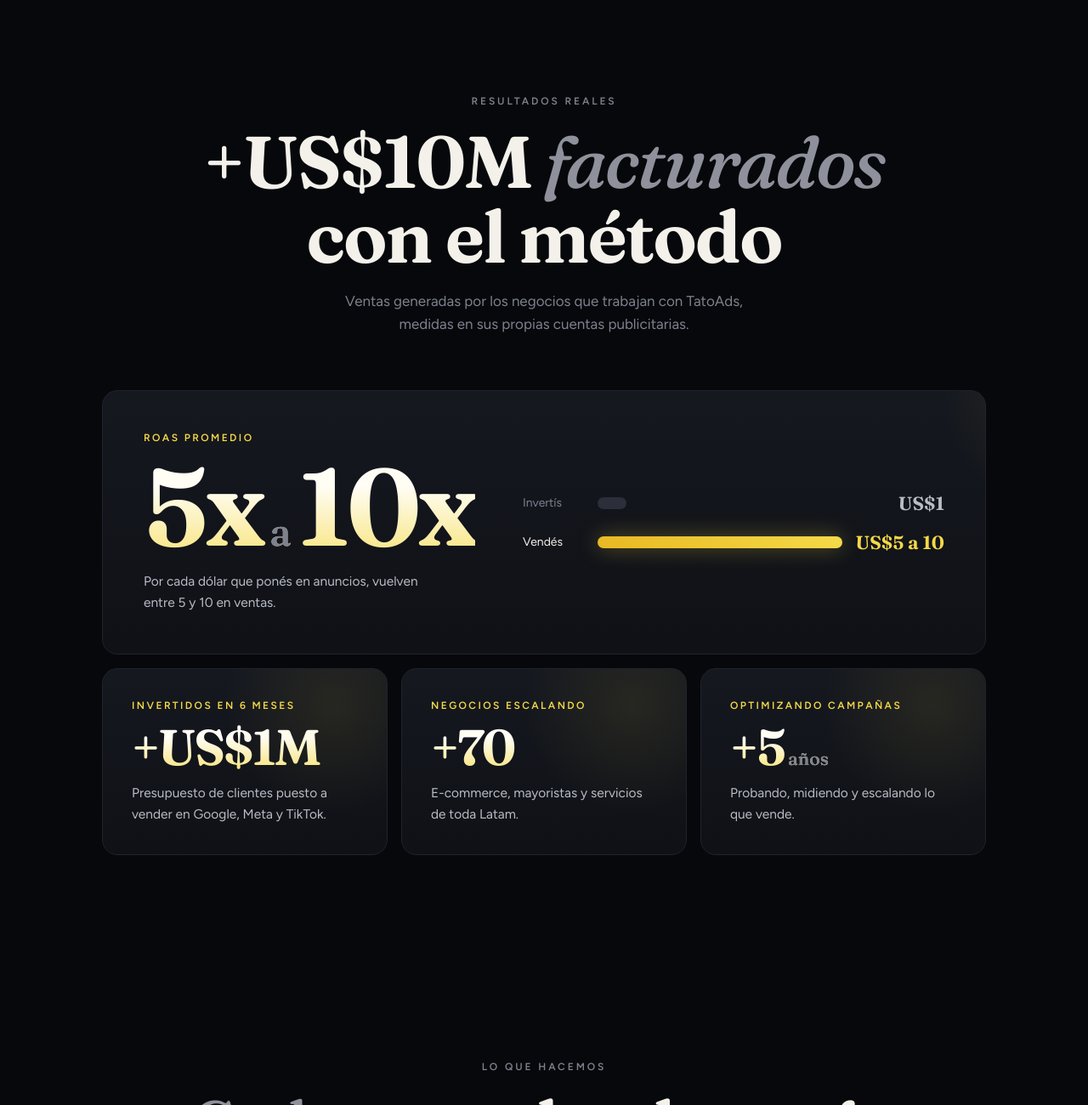
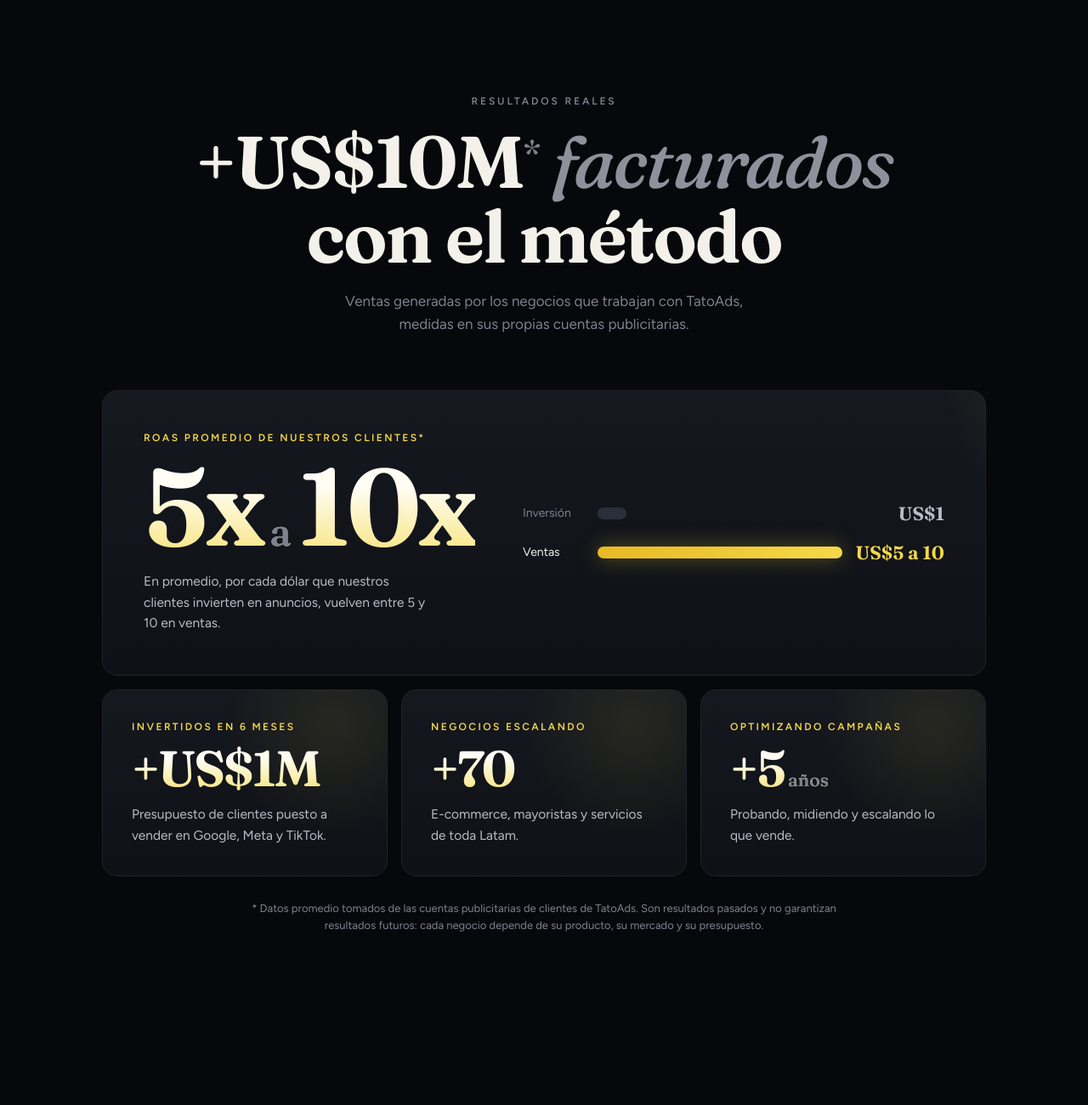
Before and after one commit to tatolastt/Web-Casi-Final, a plain HTML site: page index.html in a window 1280 px wide. Shown: the part 1600-2900 px from the top of the page at 85% size. Drawn offline with Linux system fonts and the light colour scheme.

Commit message:
Add files via upload

```diff
--- a/index.html
+++ b/index.html
@@ -11,7 +11,7 @@ j=d.createElement(s),dl=l!='dataLayer'?'&l='+l:'';j.async=true;j.src=
 })(window,document,'script','dataLayer','GTM-MZG3T6FV');</script>
 <!-- End Google Tag Manager -->
 <title>TatoAds | Agencia de Google Ads y Meta Ads en Argentina</title>
-<meta name="description" content="Agencia Google Partner de Google Ads, Meta Ads y TikTok Ads. +US$1M invertidos y ROAS de 5x a 10x. Escalá las ventas de tu negocio en Argentina y Latam.">
+<meta name="description" content="Agencia Google Partner de Google Ads, Meta Ads y TikTok Ads. Campañas enfocadas en ventas para negocios de Argentina y Latam. Escribinos por WhatsApp.">
 <meta name="robots" content="index, follow, max-image-preview:large">
 <meta name="author" content="TatoAds">
 <meta name="theme-color" content="#07080b">
@@ -22,7 +22,7 @@ j=d.createElement(s),dl=l!='dataLayer'?'&l='+l:'';j.async=true;j.src=
 <meta property="og:locale" content="es_AR">
 <meta property="og:site_name" content="TatoAds">
 <meta property="og:title" content="TatoAds | Agencia de Google Ads y Meta Ads en Argentina">
-<meta property="og:description" content="Agencia Google Partner de Google Ads, Meta Ads y TikTok Ads. +US$1M invertidos y ROAS de 5x a 10x. Escalá las ventas de tu negocio en Argentina y Latam.">
+<meta property="og:description" content="Agencia Google Partner de Google Ads, Meta Ads y TikTok Ads. Campañas enfocadas en ventas para negocios de Argentina y Latam. Escribinos por WhatsApp.">
 <meta property="og:image:width" content="1200">
 <meta property="og:image:height" content="630">
 <meta name="twitter:card" content="summary_large_image">
@@ -193,6 +193,8 @@ section{padding-block:clamp(72px,10vw,120px)}
   background:linear-gradient(180deg,#fffdf4 30%,#f5d948 130%);-webkit-background-clip:text;background-clip:text;color:transparent;
 }
 .stat .val small{font-size:.36em;font-weight:500;letter-spacing:0;margin:0 .18em;-webkit-text-fill-color:var(--mute);color:var(--mute)}
+.disclaimer{margin:28px auto 0;max-width:720px;text-align:center;font-size:13px;line-height:1.6;color:var(--mute)}
+.ast{font-size:.4em;vertical-align:super;color:var(--mute);font-weight:500}
 .stat p{margin:0;color:var(--ink-soft);font-size:15.5px;max-width:300px}
 .roas{display:grid;gap:18px}
 .roas .row{display:grid;grid-template-columns:72px 1fr auto;align-items:center;gap:16px;font-size:14px;color:var(--mute)}
@@ -422,17 +424,17 @@ height="0" width="0" style="display:none;visibility:hidden"></iframe></noscript>
   <!-- ============ NÚMEROS ============ -->
   <section class="numbers wrap">
     <p class="eyebrow">Resultados reales</p>
-    <h2 class="h-display">+US$10M <em class="dim">facturados</em><br>con el método</h2>
+    <h2 class="h-display">+US$10M<sup class="ast">*</sup> <em class="dim">facturados</em><br>con el método</h2>
     <p class="note">Ventas generadas por los negocios que trabajan con TatoAds, medidas en sus propias cuentas publicitarias.</p>
 
     <div class="stats">
       <div class="stat feat">
-        <span class="lbl">ROAS promedio</span>
+        <span class="lbl">ROAS promedio de nuestros clientes*</span>
         <span class="val" data-count>5x<small>a</small>10x</span>
-        <p>Por cada dólar que ponés en anuncios, vuelven entre 5 y 10 en ventas.</p>
+        <p>En promedio, por cada dólar que nuestros clientes invierten en anuncios, vuelven entre 5 y 10 en ventas.</p>
         <div class="roas" aria-hidden="true">
-          <div class="row"><span>Invertís</span><i style="--w:10%"></i><b>US$1</b></div>
-          <div class="row gold"><span>Vendés</span><i style="--w:100%"></i><b>US$5 a 10</b></div>
+          <div class="row"><span>Inversión</span><i style="--w:10%"></i><b>US$1</b></div>
+          <div class="row gold"><span>Ventas</span><i style="--w:100%"></i><b>US$5 a 10</b></div>
         </div>
       </div>
       <div class="stat">
@@ -451,6 +453,7 @@ height="0" width="0" style="display:none;visibility:hidden"></iframe></noscript>
         <p>Probando, midiendo y escalando lo que vende.</p>
       </div>
     </div>
+    <p class="disclaimer">* Datos promedio tomados de las cuentas publicitarias de clientes de TatoAds. Son resultados pasados y no garantizan resultados futuros: cada negocio depende de su producto, su mercado y su presupuesto.</p>
   </section>
 
   <!-- ============ SERVICIOS ============ -->
```
